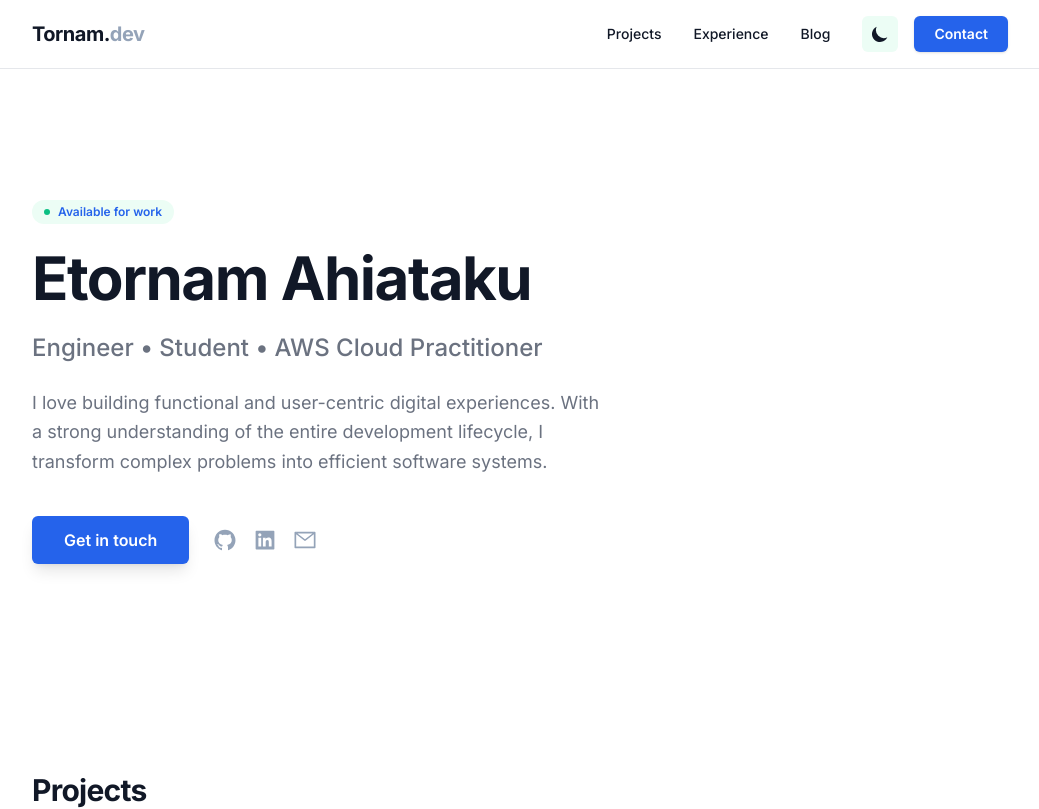
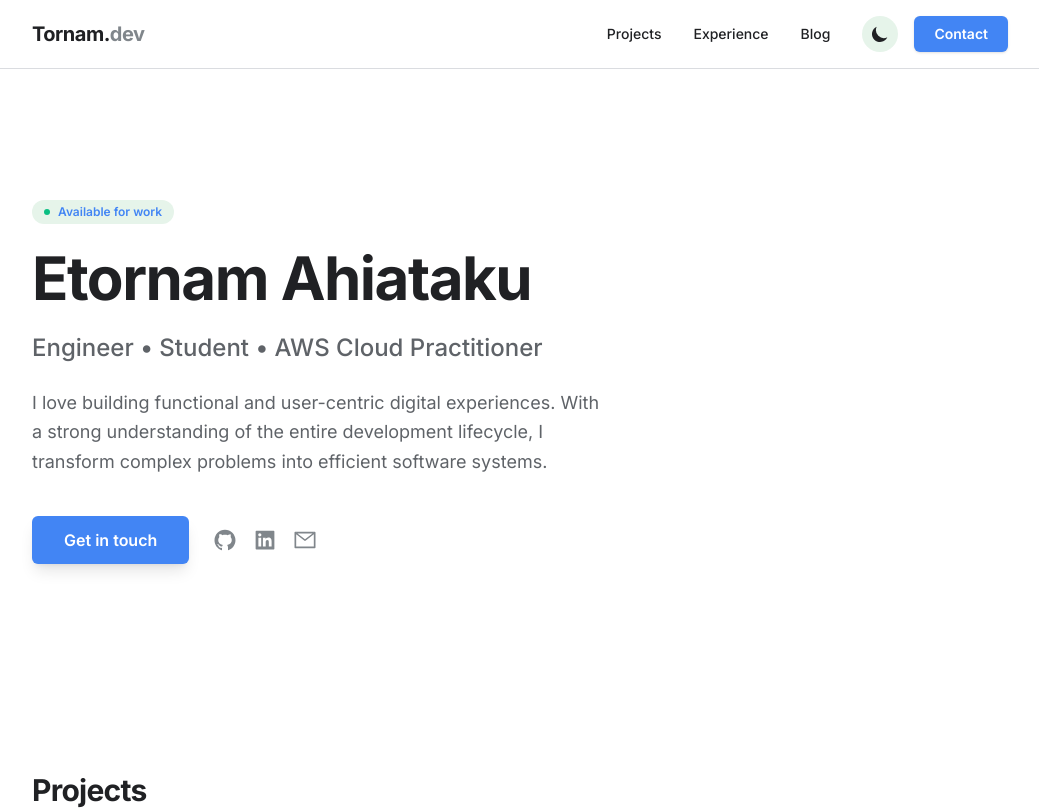
Before and after one commit to etor01/dev-tornam, a Next.js app: page / in a window 1280 px wide. Shown: the top 809 px of the page, without its empty margins (120-1159 px from the left). Built offline with nearby package versions, Linux system fonts and the light colour scheme.

Commit message:
feat: changed the border-radius for toogle button

```diff
--- a/src/app/components/ui/ThemeToggle.tsx
+++ b/src/app/components/ui/ThemeToggle.tsx
@@ -8,7 +8,7 @@ export default function ThemeToggle() {
   return (
     <button
       onClick={toggleTheme}
-      className="p-2 rounded-md transition-colors duration-200 bg-(--badge-bg) text-(--text-primary) hover:bg-(--muted)"
+      className="p-2 rounded-full transition-colors duration-200 bg-(--badge-bg) text-(--text-primary) hover:bg-(--muted)"
       aria-label={`Switch to ${theme === "light" ? "dark" : "light"} mode`}
     >
       {theme === "light" ? (
--- a/src/app/globals.css
+++ b/src/app/globals.css
@@ -1,44 +1,44 @@
 @import "tailwindcss";
 
 :root {
-  /* Light mode colors */
+  /* Light mode colors - Soft Google Palette */
   --background: #ffffff;
-  --foreground: #111827;
-  --primary: #2563eb;
-  --primary-hover: #1d4ed8;
-  --secondary: #6366f1;
-  --accent: #ec4899;
-  --border: #e5e7eb;
+  --foreground: #202124;
+  --primary: #4285f4; /* Soft Google Blue */
+  --primary-hover: #1a73e8; /* Deeper Blue for interaction */
+  --secondary: #34a853; /* Friendly Google Green */
+  --accent: #ea4335; /* Warm Google Red */
+  --border: #dadce0; /* Clean, soft gray border */
   --card-bg: #ffffff;
-  --muted: #94a3b8;
-  --badge-bg: #ecfdf5;
-  --input-bg: #ffffff;
+  --muted: #80868b;
+  --badge-bg: #e6f4ea; /* Very soft green background for badges */
+  --input-bg: #f1f3f4; /* Gentle gray for input fields */
   --on-primary: #ffffff;
-  --text-primary: #111827;
-  --text-secondary: #6b7280;
-  --header-bg: rgba(255, 255, 255, 0.8);
-  --nav-link: #4b5563;
-  --nav-link-active: #111827;
+  --text-primary: #202124; /* Off-black for better reading comfort */
+  --text-secondary: #5f6368;
+  --header-bg: rgba(255, 255, 255, 0.9);
+  --nav-link: #5f6368;
+  --nav-link-active: #1a73e8;
 }
 
 html[data-theme="dark"] {
-  /* Dark mode colors */
-  --background: #0f172a;
-  --foreground: #f1f5f9;
-  --primary: #3b82f6;
-  --primary-hover: #2563eb;
-  --secondary: #818cf8;
-  --accent: #f472b6;
-  --border: #1e293b;
-  --card-bg: #0b1220;
-  --muted: #cbd5e1;
-  --badge-bg: rgba(4, 120, 87, 0.08);
-  --input-bg: #071026;
-  --text-primary: #f1f5f9;
-  --text-secondary: #cbd5e1;
-  --header-bg: rgba(15, 23, 42, 0.8);
-  --nav-link: #cbd5e1;
-  --nav-link-active: #f1f5f9;
+  /* Dark mode colors - Google Dark Theme Palette */
+  --background: #202124;
+  --foreground: #e8eaed;
+  --primary: #8ab4f8; /* Desaturated, soft blue for dark mode */
+  --primary-hover: #aecbfa; /* Lighter blue for hover states */
+  --secondary: #81c995; /* Pastel green */
+  --accent: #f28b82; /* Soft pastel coral/red */
+  --border: #3c4043; /* Subtle dark gray border */
+  --card-bg: #303134; /* Elevated dark gray for cards */
+  --muted: #9aa0a6;
+  --badge-bg: rgba(129, 201, 149, 0.15); /* Transparent green tint */
+  --input-bg: #303134;
+  --text-primary: #e8eaed; /* Off-white to prevent eye strain */
+  --text-secondary: #9aa0a6;
+  --header-bg: rgba(32, 33, 36, 0.9);
+  --nav-link: #9aa0a6;
+  --nav-link-active: #8ab4f8;
 }
 
 body {
```
